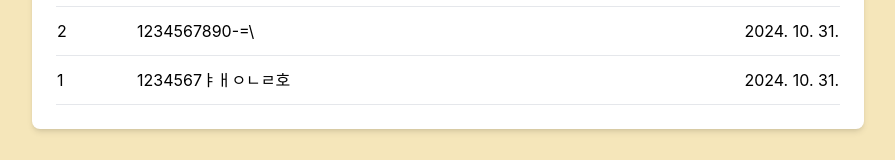
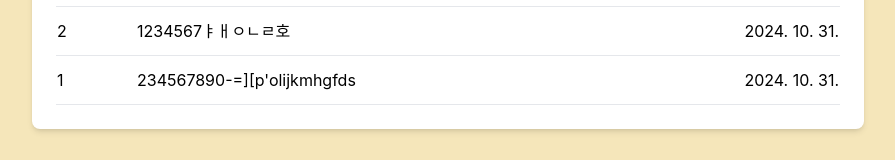
Before and after one commit to ozll-zinni/React_study_jungle13, a Next.js app: page / in a window 1280 px wide. Shown: the part 262-422 px from the top of the page, without its empty margins (192-1087 px from the left). Built offline with nearby package versions, Linux system fonts and the light colour scheme; data requests are answered from the project's data file.

Commit message:
🐛: 삭제시 목록 조회 수정

```diff
--- a/db.json
+++ b/db.json
@@ -1,16 +1,16 @@
 {
   "posts": [
-    {
-      "id": "083c",
-      "title": "1234567890-=\\",
-      "content": "1",
-      "user_name": "123"
-    },
     {
       "id": "6782",
       "title": "1234567ㅑㅐㅇㄴㄹ호",
       "content": "ㄷ",
       "user_name": "ㄷ"
+    },
+    {
+      "id": "da52",
+      "title": "234567890-=][p'olijkmhgfds",
+      "content": "e",
+      "user_name": "e"
     }
   ]
 }
--- a/src/app/read/[id]/page.tsx
+++ b/src/app/read/[id]/page.tsx
@@ -3,12 +3,15 @@
 import { useParams, useRouter } from "next/navigation";
 import React, { useEffect, useState } from 'react';
 import Link from 'next/link';
+import { useAtom } from 'jotai';
+import { postAtom } from "@/app/atom";
 
 export default function Read() {
   const router = useRouter();
   const { id } = useParams();
   const [post, setPost] = useState<any>(null);
   const [loading, setLoading] = useState(true);
+  const [posts, setPosts] = useAtom(postAtom);
 
   useEffect(() => {
     async function fetchPost() {
@@ -39,8 +42,12 @@ export default function Read() {
         });
 
         if (!response.ok) throw new Error('Failed to delete post');
+
+        // postAtom에서 삭제된 게시물을 필터링하여 상태 업데이트
+        setPosts((prevPosts) => prevPosts.filter((p) => p.id !== id));
+
+        // 목록 페이지로 이동
         router.push('/');
-        router.refresh();
       } catch (error) {
         console.error('Error deleting post:', error);
         alert('삭제 중 오류가 발생했습니다.');
```
